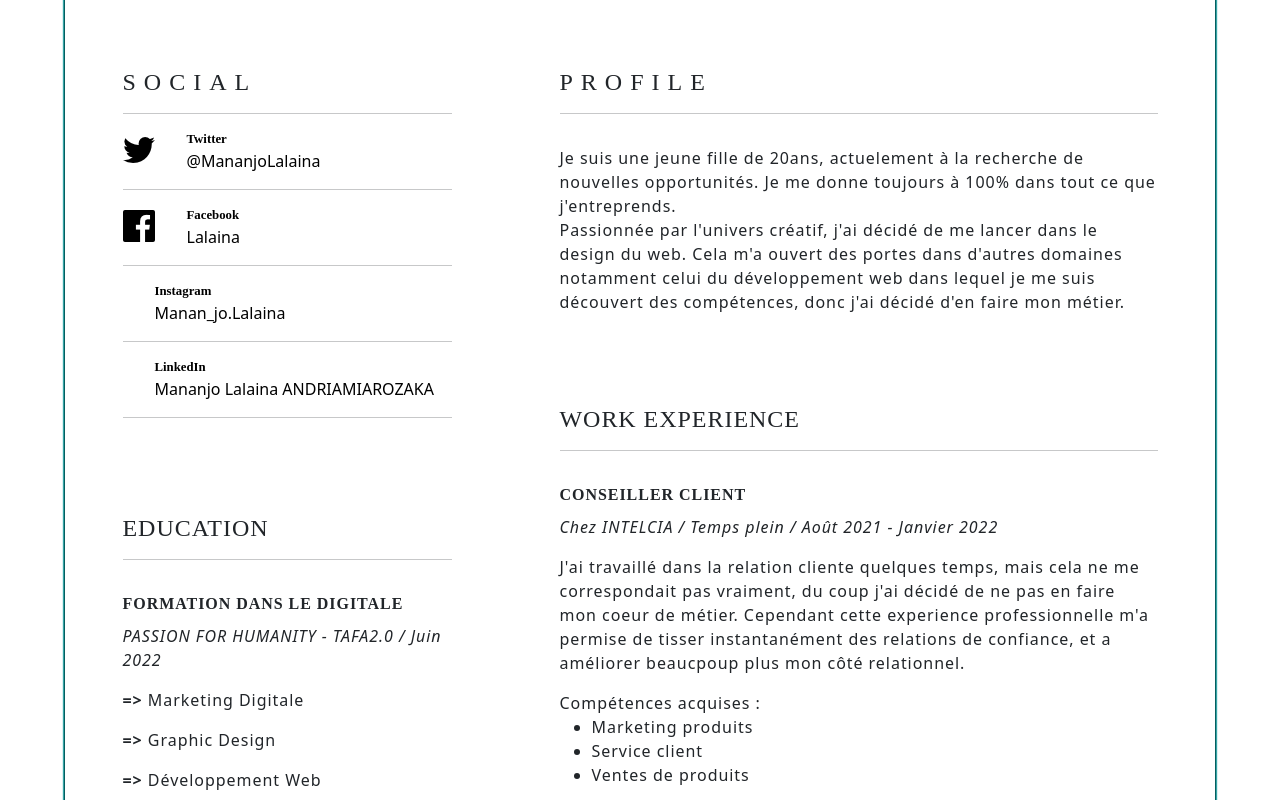
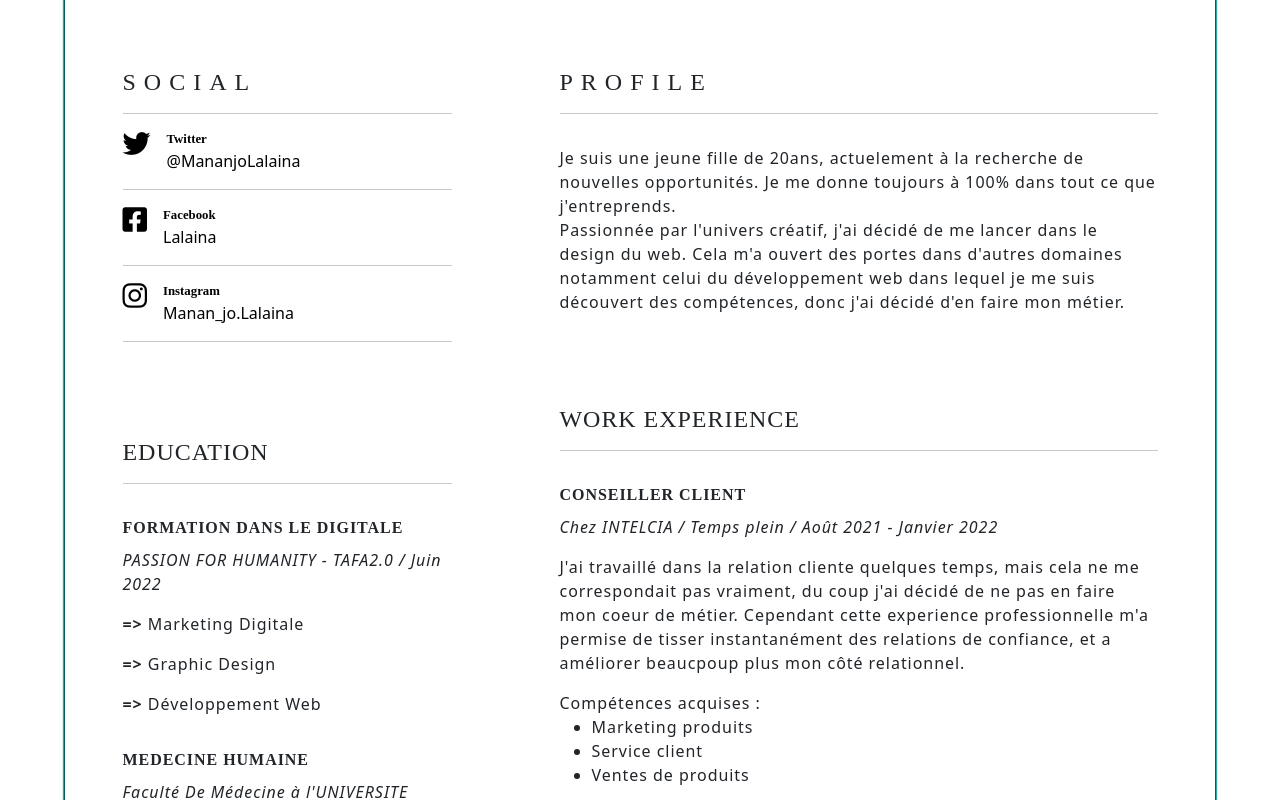
Before and after one commit to M-Lalaina/MY-CV-build-with-html-css, a plain HTML site: page index.html in a window 1280 px wide. Shown: the part 580-1380 px from the top of the page. Drawn offline with Linux system fonts and the light colour scheme; a web font is replaced by a local one.

Commit message:
🎨 🔥

```diff
--- a/assets/styles/style.css
+++ b/assets/styles/style.css
@@ -65,6 +65,14 @@ main .letter_spacing {
   font-family: "rajdhani";
 }
 
+#Social__medias a i:hover,
+#copyrightAndIcons a i:hover {
+  color: #055e5f;
+  opacity: 0.8;
+  transform: scale(1.4);
+  transition: 0.5s ease-in-out;
+}
+
 footer .formulaires_contact {
   padding: 0 15%;
 }
@@ -115,13 +123,6 @@ footer #copyrightAndIcons {
   color: #6b6a6a;
 }
 
-#copyrightAndIcons a i:hover {
-  color: #055e5f;
-  opacity: 0.8;
-  transform: scale(2);
-  transition: 0.6s ease-in-out;
-}
-
 @media screen and (max-width: 991px) {
   figure {
     width: 30%;
--- a/index.html
+++ b/index.html
@@ -23,7 +23,7 @@
 
     <link
       rel="stylesheet"
-      href="https://cdnjs.cloudflare.com/ajax/libs/font-awesome/6.0.0-beta2/css/all.min.css"
+      href="https://cdnjs.cloudflare.com/ajax/libs/font-awesome/6.1.1/css/all.min.css"
     />
 
     <!-- ...BOOTSTRAP CSS -->
@@ -194,14 +194,11 @@
                   <span>
                     <!-- icone_twitter -->
                     <a
+                      class="text-black"
                       href="https://twitter.com/mananjolalaina"
                       target="_blank"
                     >
-                      <img
-                        src="assets/imgs/001-twitter.png"
-                        alt=""
-                        class="contact_icons me-3 pt-1"
-                      />
+                      <i class="fa-brands fa-twitter fs-3"></i>
                     </a>
                   </span>
 
@@ -239,14 +236,11 @@
                   <span>
                     <!-- icone_facebook -->
                     <a
+                      class="text-black"
                       href="https://www.facebook.com/Lalaina.2002/"
                       target="_blank"
                     >
-                      <img
-                        src="assets/imgs/002-logo-de-lapplication-facebook.png"
-                        alt=""
-                        class="contact_icons me-3 pt-1"
-                      />
+                      <i class="fa-brands fa-facebook-square fs-3"></i>
                     </a>
                   </span>
 
@@ -282,12 +276,12 @@
                 <div class="d-flex">
                   <span>
                     <!-- icone_istagram -->
-                    <a href="instagram.com/manan_jo.lalaina/" target="_blank">
-                      <img
-                        src="assets/imgs/003-instagram.png"
-                        alt=""
-                        class="contact_icons me-3 pt-1"
-                      />
+                    <a
+                      class="text-black"
+                      href="instagram.com/manan_jo.lalaina/"
+                      target="_blank"
+                    >
+                      <i class="fa-brands fa-instagram fs-3"></i>
                     </a>
                   </span>
 
@@ -308,46 +302,6 @@
                         target="_blank"
                         >Manan_jo.Lalaina</a
                       >
-                    </p>
-                  </span>
-                </div>
-              </div>
-              <!-- trait en bas de l'icone -->
-
-              <hr />
-
-              <!--  -->
-
-              <div class="row">
-                <div class="d-flex">
-                  <span>
-                    <!-- icone_linkedin-->
-                    <a href="instagram.com/manan_jo.lalaina/" target="_blank">
-                      <img
-                        src="assets/imgs//001-linkedin.png"
-                        alt=""
-                        class="contact_icons me-3 pt-1"
-                      />
-                    </a>
-                  </span>
-
-                  <span>
-                    <p class="m-0 fw-bold social_medias_icons_title">
-                      <a
-                        class="nav-link text-black py-0"
-                        href="https://www.linkedin.com/in/andriamiarozaka/"
-                        target="_blank"
-                        >LinkedIn</a
-                      >
-                    </p>
-
-                    <p class="m-0">
-                      <a
-                        class="nav-link text-black py-0"
-                        href="https://www.instagram.com/manan_jo.lalaina/"
-                        target="_blank"
-                        >Mananjo Lalaina ANDRIAMIAROZAKA
-                      </a>
                     </p>
                   </span>
                 </div>
@@ -729,6 +683,9 @@
 
     <!--?-------------- FIN DU CONTENUS ------------------>
 
+    <!-- .......................................... -->
+    <!--?°°°°°°°°°°°°° FOOTER °°°°°°°°°°°°°°°°°°°°-->
+
     <footer>
       <!--! FORMULAIRES -->
 
@@ -819,8 +776,8 @@
                 ><i class="fa-brands fa-github fs-5"></i
               ></a>
 
-              <a href="http://www.facebook.com/Lalaina.2002" target="_blank"
-                ><i class="fa-brands fa-facebook-f px-lg-5 mx-lg-5 fs-5"></i
+              <a href="https://web.whatsapp.com/" target="_blank"
+                ><i class="fa-brands fa-whatsapp px-lg-5 mx-lg-5 fs-4"></i
               ></a>
 
               <a
@@ -833,5 +790,7 @@
         </div>
       </section>
     </footer>
+
+    <!--?-------------- FIN DU FOOTER ------------------>
   </body>
 </html>
```
